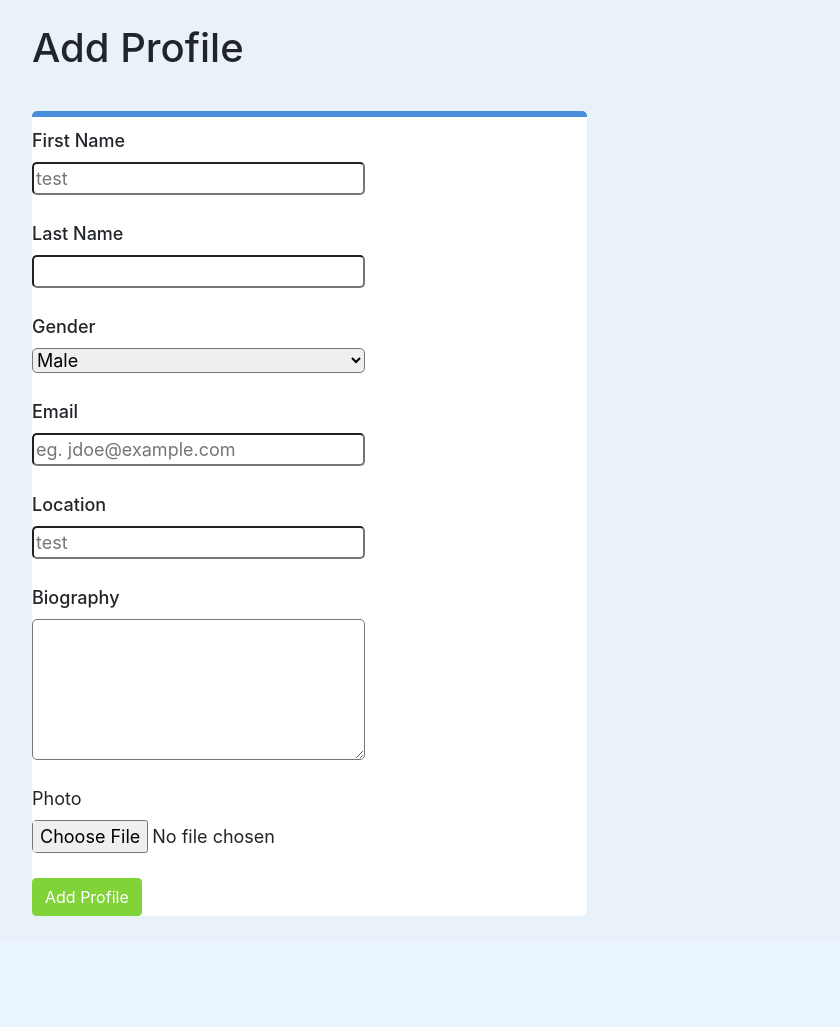
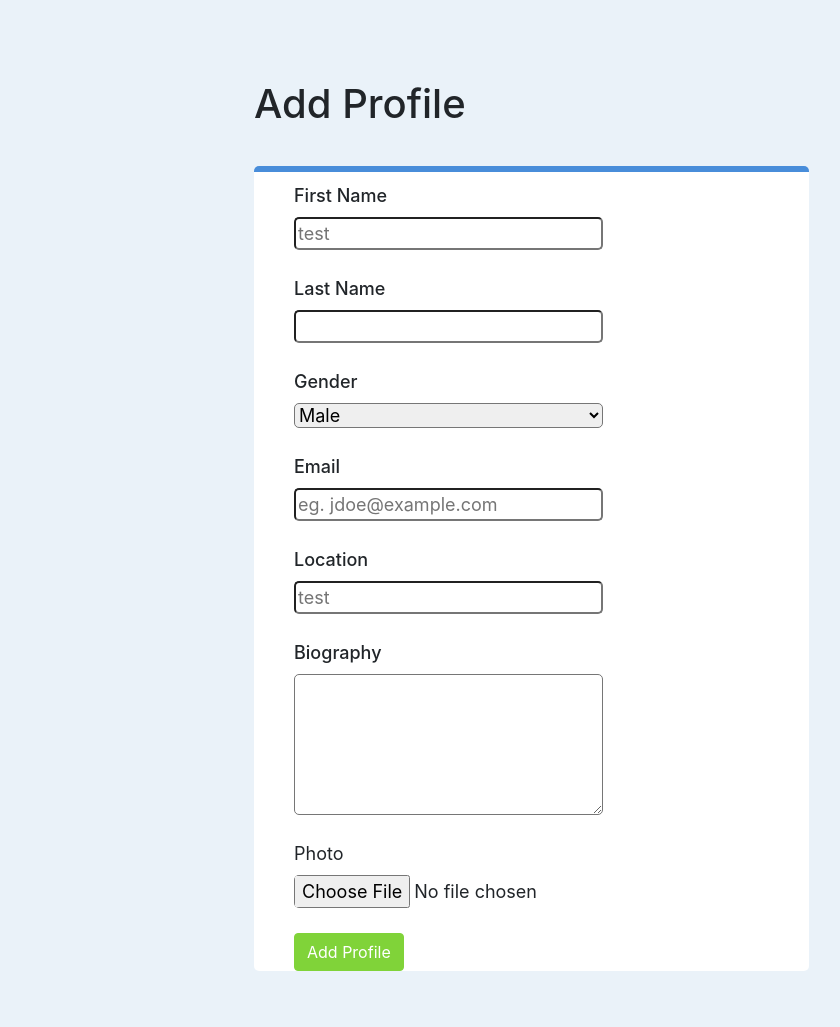
Before and after one commit to jjdale1999/info3180-project1, a Flask app: page /profile in a window 1280 px wide. Shown: the part 56-1083 px from the top of the page, without its empty margins (53-893 px from the left). Before the commit the page ends 972 px from the top, so only its background shows below. Run offline with Flask 2, Linux system fonts and the light colour scheme; some libraries are stand-ins or nearby versions.

Commit message:
updated css

```diff
--- a/app/static/css/app.css
+++ b/app/static/css/app.css
@@ -53,10 +53,10 @@ body {
     margin-left:10%;
 }
 .profile{
-    /* margin:5%; */
+    margin:5%;
 }
   .cardbod{
-    /* margin:5%; */
+    margin:5%;
     border: 1px solid rgba(0, 0, 0, 0.125);
     border-top: 6px solid rgb(72,141,218);
     border-radius: 0.5rem;
@@ -65,7 +65,7 @@ body {
   }
 
   .margindiv{
-      /* margin:2%; */
+      margin:2%;
 
   }
   .greenbtn {
@@ -92,8 +92,8 @@ body {
 }
 
 .formdiv{
-    /* margin:5%; */
-    /* margin-left:20%; */
+    margin:5%;
+    margin-left:20%;
     /* border-top: 6px solid rgb(72,141,218); */
     width:50%;
 
@@ -111,7 +111,7 @@ body {
 .formdiv div{
     margin-top:10px;
     margin-bottom:25px;
-    /* margin-left:40px; */
+    margin-left:40px;
     font-size: large;
 }
 .bold{
```
